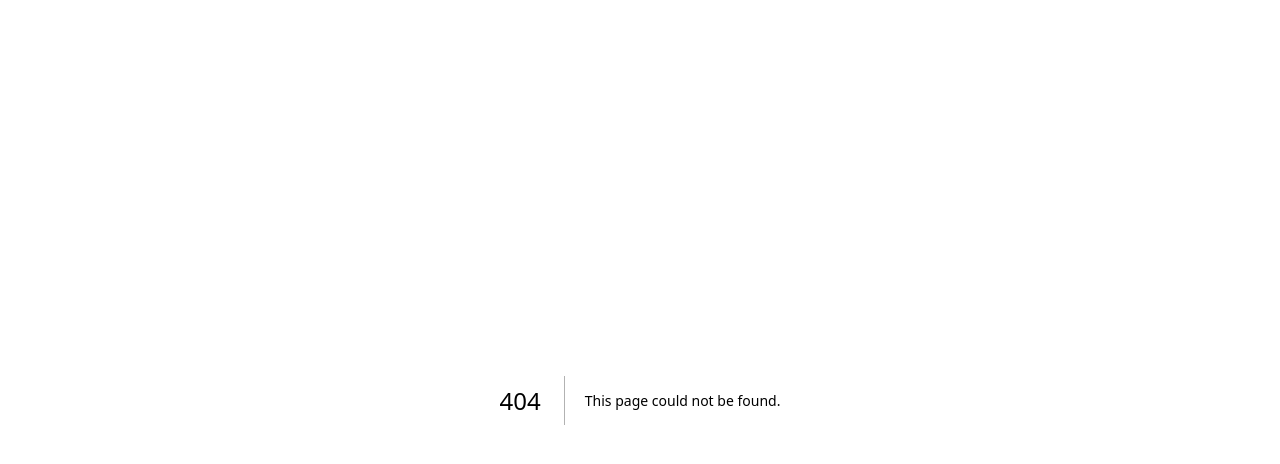
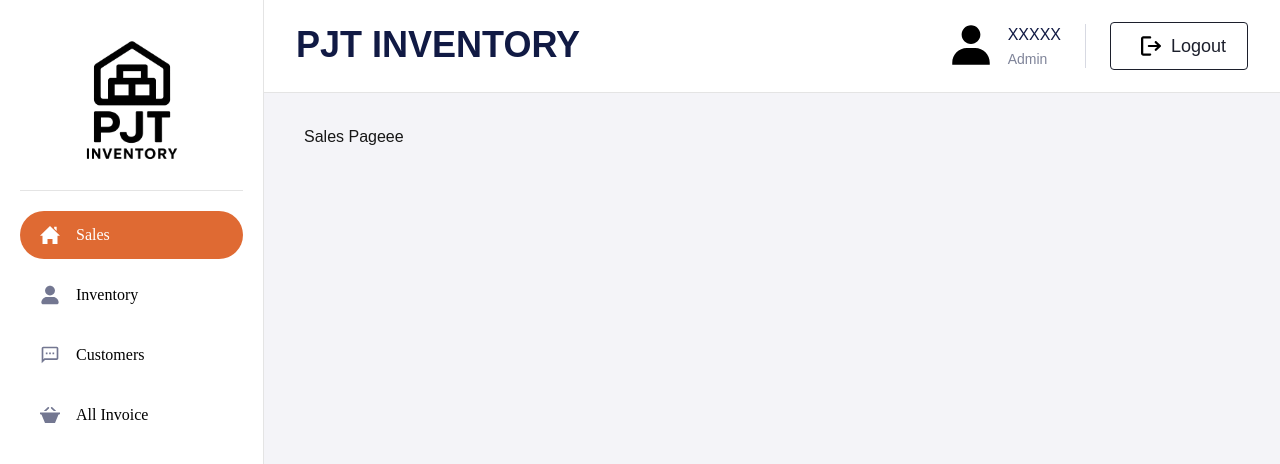
Before and after one commit to xtxme/PJT_frontend, a Next.js app: page /sale/customers in a window 1280 px wide. Before the commit this address had no page. Shown: the top 464 px of the page. Built offline with nearby package versions, Linux system fonts and the light colour scheme; a web font is replaced by a local one; what @mui/material-nextjs would draw is missing.

Commit message:
base page

```diff
--- /dev/null
+++ b/src/app/(portected)/sale/customers/page.tsx
@@ -0,0 +1,7 @@
+export default function SalePage() {
+  return (
+    <div>
+      <h1>Sales Pageee</h1>
+    </div>
+  );
+}
--- /dev/null
+++ b/src/app/(portected)/sale/inventory/page.tsx
@@ -0,0 +1,7 @@
+export default function SalePage() {
+  return (
+    <div>
+      <h1>Sales Pageee</h1>
+    </div>
+  );
+}
--- /dev/null
+++ b/src/app/(portected)/sale/invoices/page.tsx
@@ -0,0 +1,7 @@
+export default function SalePage() {
+  return (
+    <div>
+      <h1>Invoice Page</h1>
+    </div>
+  );
+}
--- /dev/null
+++ b/src/app/(portected)/sale/layout.tsx
@@ -0,0 +1,36 @@
+'use client';
+
+import AppHeader from "@/components/header/header";
+import Sidebar_sale from "@/components/sidebar/Sidebar_sale";
+import styled from "styled-components";
+
+const Shell = styled.div`
+  display: grid;
+  grid-template-columns: 264px 1fr;
+  min-height: 100dvh;
+  background-color: #f4f4f8;
+
+  .content {
+    display: flex;
+    flex-direction: column;
+    min-height: 100dvh;
+    background-color: #f4f4f8;
+  }
+`;
+
+const Main = styled.main`
+  flex: 1;
+  padding: 32px 40px 40px;
+`;
+
+export default function ProtectedLayout({ children }: { children: React.ReactNode }) {
+  return (
+    <Shell>
+      <Sidebar_sale />
+      <div className="content">
+        <AppHeader />
+        <Main>{children}</Main>
+      </div>
+    </Shell>
+  );
+}
--- /dev/null
+++ b/src/app/(portected)/sale/sales/page.tsx
@@ -0,0 +1,7 @@
+export default function SalePage() {
+  return (
+    <div>
+      <h1>Sales Pageee</h1>
+    </div>
+  );
+}
--- a/src/app/page.tsx
+++ b/src/app/page.tsx
@@ -2,6 +2,6 @@ import Image from 'next/image';
 
 export default function Login() {
   return (
-  <></>
+    <></>
   );
 }
--- /dev/null
+++ b/src/components/sidebar/Sidebar_sale.tsx
@@ -0,0 +1,155 @@
+'use client';
+
+import styled from "styled-components";
+
+const Aside = styled.aside`
+  width: 264px;
+  height: 100dvh;
+  background-color: #FFFFFF;
+  position: sticky;
+  top: 0;
+  border-right: 1px solid #e4e4e4;
+  display: flex;
+  flex-direction: column;
+  align-items: center;
+  padding: 12px 20px 28px;
+  gap: 16px;
+
+  .logo {
+    width: 180px;
+    height: auto;
+  }
+
+  .divider {
+    width: 100%;
+    height: 1px;
+    background-color: #e4e4e4;
+    margin-bottom: 4px;
+    margin-top: -18px;
+  }
+
+  nav {
+    width: 100%;
+  }
+
+  .nav-list {
+    list-style: none;
+    margin: 0;
+    padding: 0;
+    display: flex;
+    flex-direction: column;
+    gap: 12px;
+  }
+
+  .nav-item {
+    width: 100%;
+  }
+
+  .nav-button {
+    width: 100%;
+    display: flex;
+    align-items: center;
+    gap: 16px;
+    padding: 14px 20px;
+    border: none;
+    border-radius: 99px;
+    font: inherit;
+    text-align: left;
+    background-color: transparent;
+    cursor: pointer;
+    transition: background-color 0.2s ease;
+    outline: none;
+  }
+
+  .nav-button:hover {
+    background-color: #efefef;
+  }
+
+  .nav-button:focus-visible {
+    box-shadow: 0 0 0 2px rgba(78, 70, 220, 0.45);
+  }
+
+  .nav-button.active {
+    background-color: #df6a33;
+  }
+
+  .nav-button.active:hover {
+    background-color: #df6a33;
+  }
+
+  .icon {
+    flex-shrink: 0;
+    width: 20px;
+    height: 20px;
+    display: inline-flex;
+    align-items: center;
+    justify-content: center;
+  }
+
+  .icon img {
+    width: 20px;
+    height: 20px;
+    object-fit: contain;
+  }
+
+  .label {
+    font-size: 16px;
+    font-weight: 500;
+    color: #000;
+    font-family: Poppins;
+    line-height: 20px;
+    display: flex;
+    flex-direction: column;
+    justify-content: center;
+    align-self: stretch;
+  }
+
+  .label.active {
+    color: #FFFFFF;
+  }
+`;
+
+export default function Sidebar() {
+  return (
+    <Aside>
+      <img className="logo" src="/images/logo-black.webp" alt="logo-black" />
+      <div className="divider" />
+      <nav>
+        <ul className="nav-list">
+          <li className="nav-item">
+            <button type="button" className="nav-button active">
+              <span className="icon active">
+                <img src="/images/dashboard-wh-icon.svg" alt="dashboard-black-icon" />
+              </span>
+              <span className="label active">Sales</span>
+            </button>
+          </li>
+          <li className="nav-item">
+            <button type="button" className="nav-button">
+              <span className="icon">
+                <img src="/images/RoleAccess-gray-icon.svg" alt="RoleAccess-gray-icon" />
+              </span>
+              <span className="label">Inventory</span>
+            </button>
+          </li>
+          <li className="nav-item">
+            <button type="button" className="nav-button">
+              <span className="icon">
+                <img src="/images/DataLog-gray-icon.svg" alt="DataLog-gray-icon" />
+              </span>
+              <span className="label">Customers</span>
+            </button>
+          </li>
+          <li className="nav-item">
+            <button type="button" className="nav-button">
+              <span className="icon">
+                <img src="/images/Pending-gray-icon.svg" alt="Pending-gray-icon" />
+              </span>
+              <span className="label">All Invoice</span>
+            </button>
+          </li>
+        </ul>
+      </nav>
+    </Aside>
+  );
+}
```
Also changed, not shown: src/app/(portected)/owner/layout.tsx (renamed from src/app/(portected)/layout.tsx), 1 other file (tests, documents, lock files or other folders).
